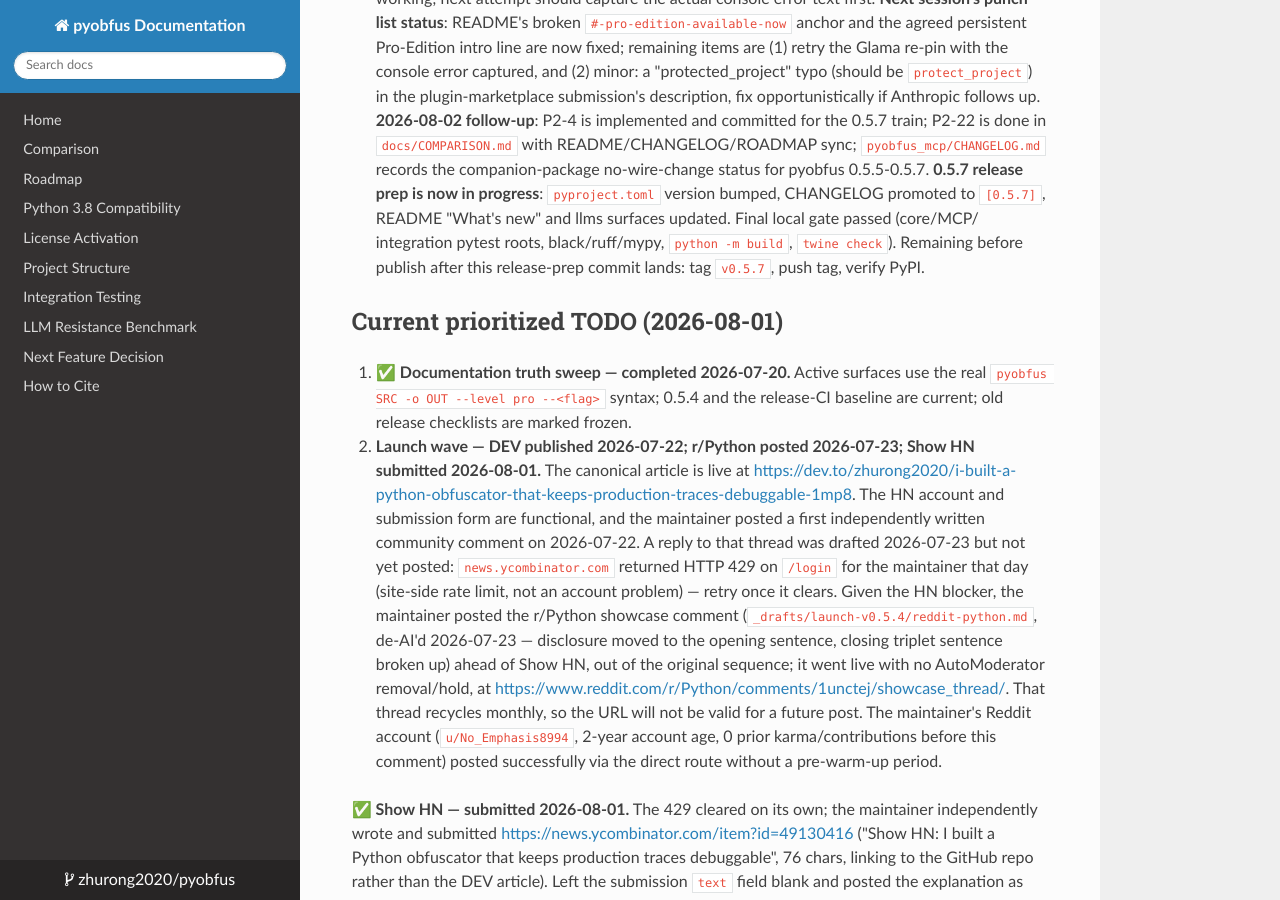
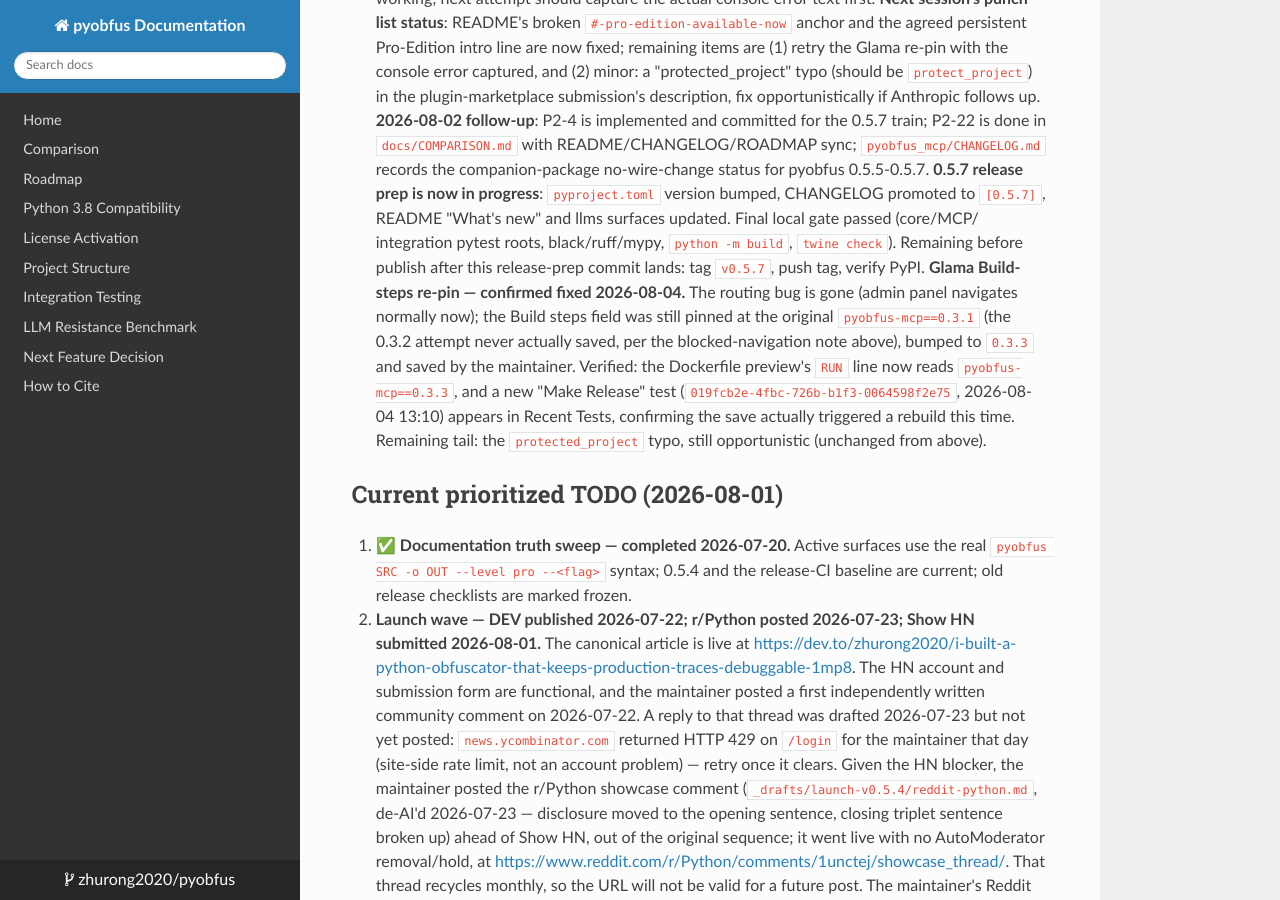
Before and after one commit to zhurong2020/pyobfus, an MkDocs documentation site: the page built from docs/POST_V0.4_TODO.md, in a window 1280 px wide and 900 px high, scrolled down 1585 px. Built offline with MkDocs 1.6.1, drawn with Linux system fonts in a browser that asks for light colours; nearby versions of some CDN libraries.

Commit message:
docs: confirm Glama Build-steps re-pin to 0.3.3 saved and rebuilt
Maintainer confirmed via screenshot: Build steps + Dockerfile preview
both show pyobfus-mcp==0.3.3, and a new "Make Release" test appeared
in Recent Tests, proving the save actually triggered a rebuild this
time (unlike the earlier blocked 0.3.2 attempt). Closes out the
standing Glama re-pin follow-up item.

Co-Authored-By: Claude Sonnet 5 <noreply@anthropic.com>

```diff
--- a/docs/POST_V0.4_TODO.md
+++ b/docs/POST_V0.4_TODO.md
@@ -87,6 +87,16 @@
 > integration pytest roots, black/ruff/mypy, `python -m build`, `twine check`).
 > Remaining before publish after this release-prep commit lands: tag `v0.5.7`,
 > push tag, verify PyPI.
+> **Glama Build-steps re-pin — confirmed fixed 2026-08-04.** The routing bug
+> is gone (admin panel navigates normally now); the Build steps field was
+> still pinned at the original `pyobfus-mcp==0.3.1` (the 0.3.2 attempt never
+> actually saved, per the blocked-navigation note above), bumped to `0.3.3`
+> and saved by the maintainer. Verified: the Dockerfile preview's `RUN`
+> line now reads `pyobfus-mcp==0.3.3`, and a new "Make Release" test
+> (`019fcb2e-4fbc-726b-b1f3-0064598f2e75`, 2026-08-04 13:10) appears in
+> Recent Tests, confirming the save actually triggered a rebuild this time.
+> Remaining tail: the `protected_project` typo, still opportunistic
+> (unchanged from above).
 
 ## Current prioritized TODO (2026-08-01)
 
```
Also changed, not shown: CLAUDE.md (+4 -2 lines).
